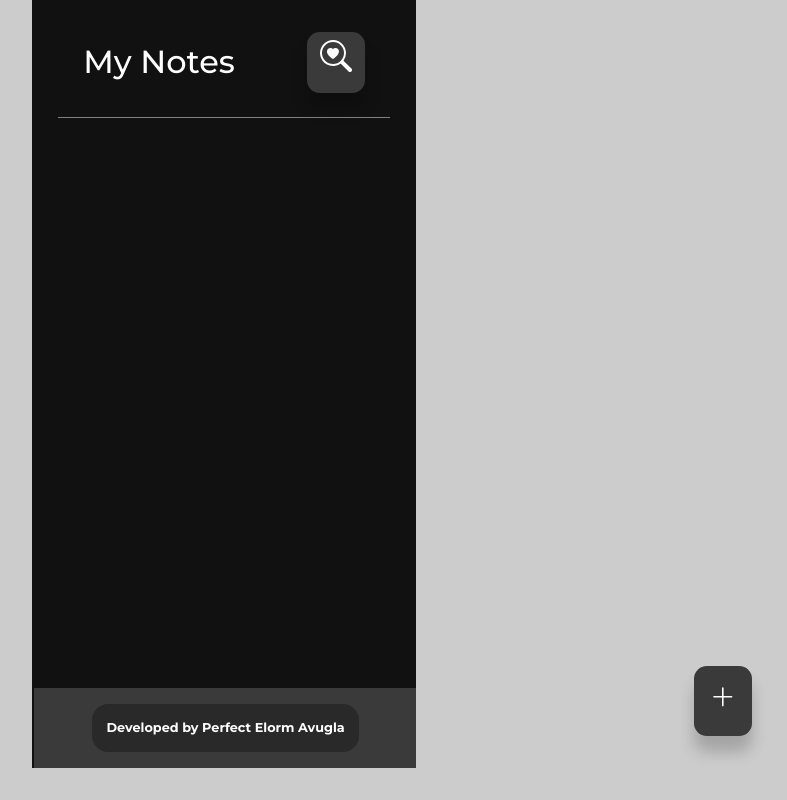
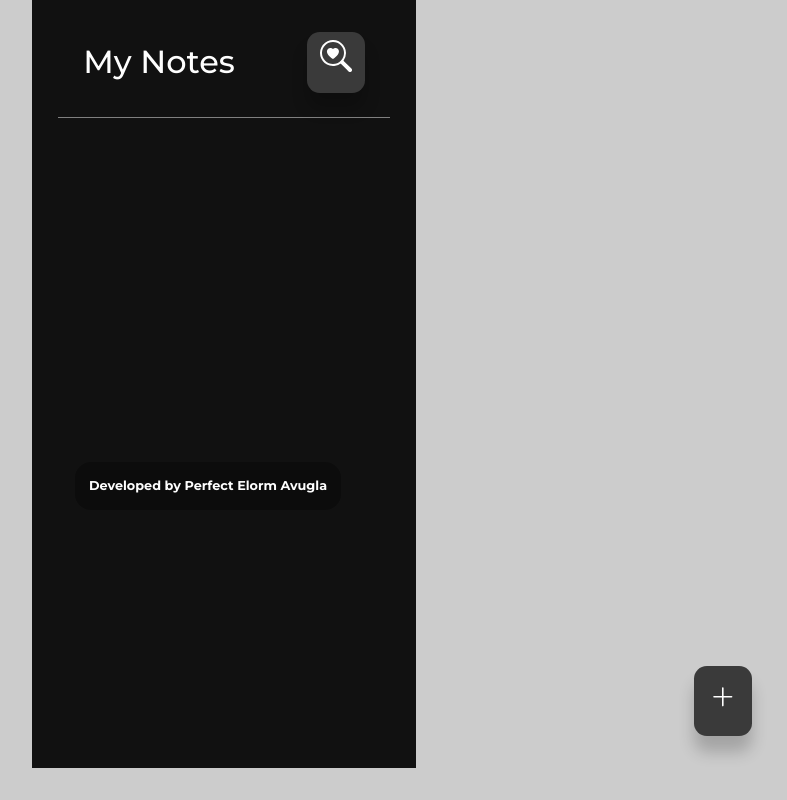
Before and after one commit to PeaElorm/React-Notes-App, a React (Vite) app: page / in a window 1280 px wide. Shown: the whole page, without its empty margins (416-1203 px from the left). Built offline with nearby package versions, Linux system fonts and the light colour scheme.

Commit message:
footer placement

```diff
--- a/src/index.css
+++ b/src/index.css
@@ -84,20 +84,15 @@ h2 {
 
 
 footer{
-    background:var(--color-bg-dark);
+    /* background:var(--color-bg-dark); */
     width: 100%;
     /* padding: 2rem 1.6rem 4rem; */
     overflow-y: scroll;
     height: 5rem;
-    position: absolute;
-    bottom: 0;
-    right: -0.1rem;
-    /* margin: 1rem  auto;
-    padding: 0;
-    position: fixed;
-    bottom: 0;
-    width: 22.5rem;
-    height: 10%; */
+    position: relative;
+    bottom: -15.5rem;
+    right: 1rem;
+    margin-top: 3rem;
 }
 
 footer h3{
```
